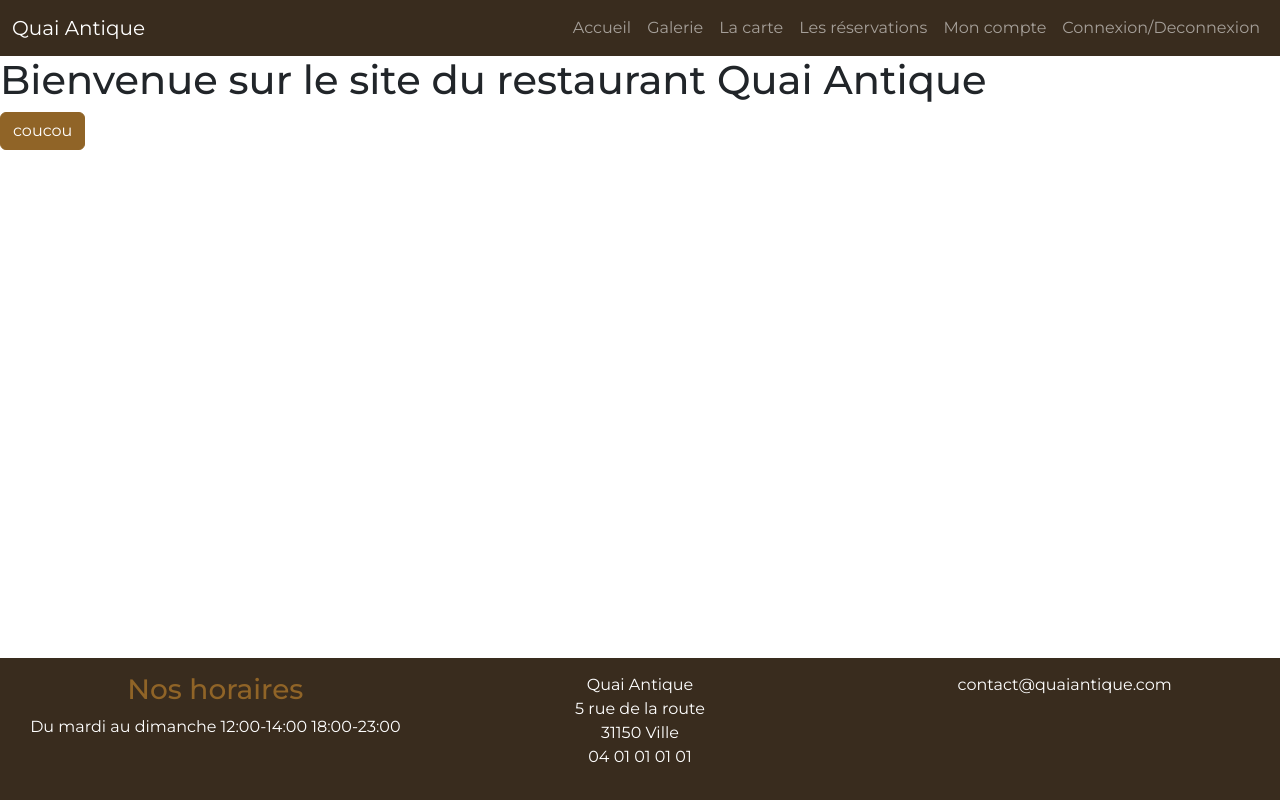
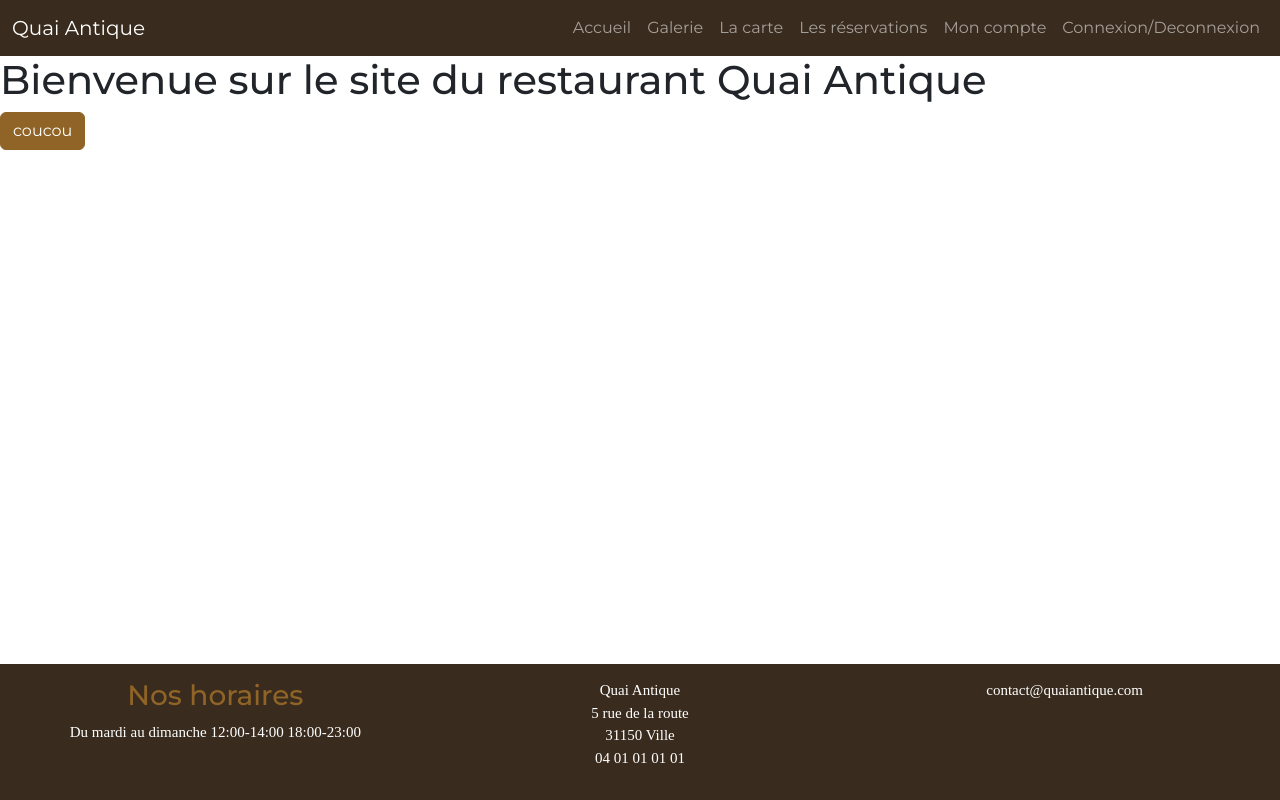
Before and after one commit to Horkii/quaiantique, a website with bundled scripts: page index.html in a window 1280 px wide. Built offline with nearby package versions, Linux system fonts and the light colour scheme; files whose address does not match are found by name; a web font is replaced by a local one.

```diff
--- a/scss/main.scss
+++ b/scss/main.scss
@@ -16,3 +16,8 @@
 main{
 margin-bottom: 250px;
 }
+
+p{
+    font-family: $font-family-serif;
+    font-size: 15px;
+}
```
Also changed, not shown: scss/main.css, 1 other file.
